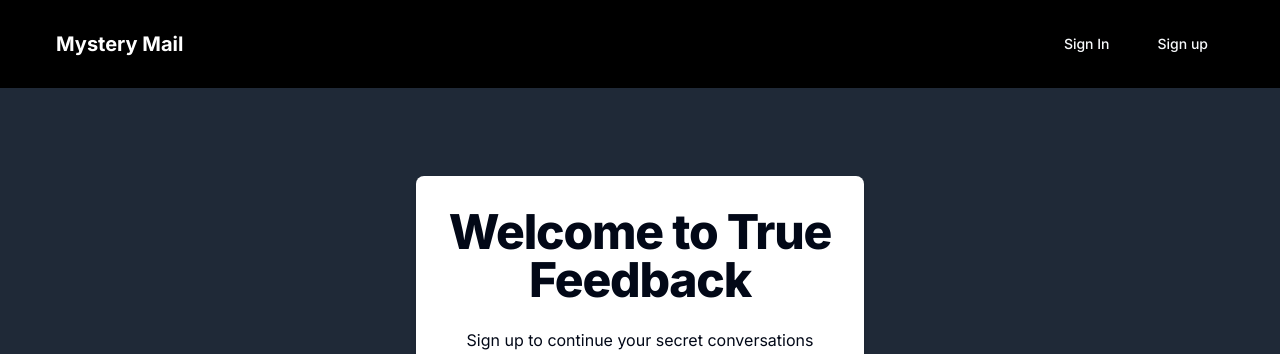
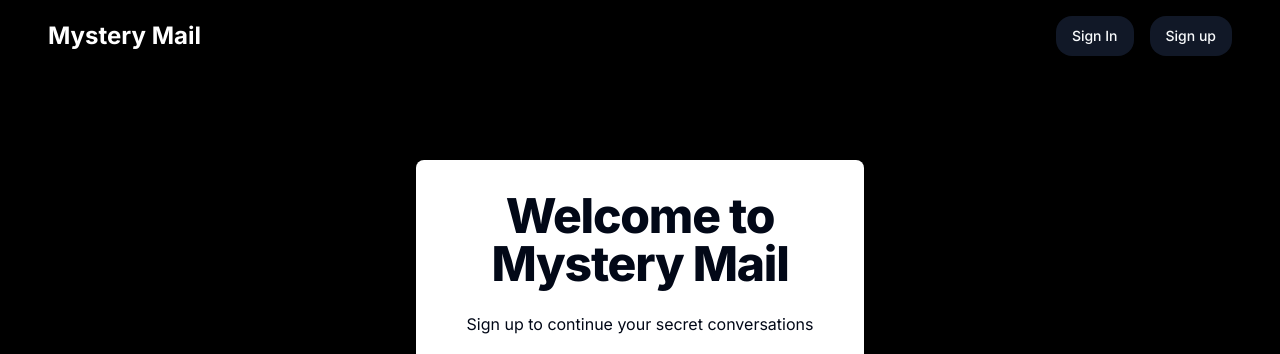
Before and after one commit to PrinceSoni4090/mystrymessage, a Next.js app: page /sign-up in a window 1280 px wide. Shown: the top 354 px of the page. Built offline with nearby package versions, Linux system fonts and the light colour scheme; no server answers.

Commit message:
morechanges

```diff
--- a/src/app/(auth)/sign-in/page.tsx
+++ b/src/app/(auth)/sign-in/page.tsx
@@ -167,11 +167,11 @@
   };
 
   return (
-    <div className="flex justify-center items-center min-h-screen bg-gray-800">
+    <div className="flex justify-center items-center min-h-screen bg-black">
       <div className="w-full max-w-md p-8 space-y-8 bg-white rounded-lg shadow-md">
         <div className="text-center">
           <h1 className="text-4xl font-extrabold tracking-tight lg:text-5xl mb-6">
-            Welcome Back to True Feedback
+            Welcome Back to Mystery Mail
           </h1>
           <p className="mb-4">Sign in to continue your secret conversations</p>
         </div>
@@ -199,7 +199,7 @@
                 </FormItem>
               )}
             />
-            <Button className='w-full' type="submit">Sign In</Button>
+            <Button className='w-full bg-black hover:bg-gray-700' type="submit">Sign In</Button>
           </form>
         </Form>
 
--- a/src/app/(auth)/sign-up/page.tsx
+++ b/src/app/(auth)/sign-up/page.tsx
@@ -270,11 +270,11 @@
   };
 
   return (
-    <div className="flex flex-col justify-center items-center min-h-screen bg-gray-800">
+    <div className="flex flex-col justify-center items-center min-h-screen bg-black">
       <div className="w-full max-w-md p-8 space-y-8 bg-white rounded-lg shadow-md">
         <div className="text-center">
           <h1 className="text-4xl font-extrabold tracking-tight lg:text-5xl mb-6">
-            Welcome to True Feedback
+            Welcome to Mystery Mail
           </h1>
           <p className="mb-4">Sign up to continue your secret conversations</p>
         </div>
--- a/src/components/Navbar.tsx
+++ b/src/components/Navbar.tsx
@@ -12,12 +12,12 @@
     const user: User = session?.user as User
 
   return (
-    <nav className="p-10 md:p-6 shadow-md bg-black text-white">
+    <nav className="p-1 md:p-4  shadow-md bg-black text-white">
             <div className="container mx-auto flex flex-col md:flex-row justify-between items-center">
                 <div className="flex items-center mb-4 md:mb-0">
-                    <a href="#" className="text-xl font-bold"> Mystery Mail </a>
+                    <a href="#" className="text-2xl font-bold"> Mystery Mail </a>
                 </div>
-                <div className="flex items-center gap-4">
+                <div className="flex items-center gap-4 ">
                     {
                         session ? (
                             <>
@@ -27,10 +27,10 @@
                         ) : (
                             <>
                                 <Link href='/sign-in'>
-                                    <Button className='w-full  bg-black hover:bg-gray-800 rounded-2xl md:w-auto'>Sign In</Button>
+                                    <Button className='w-full  bg-black md:bg-gray-900 hover:bg-gray-800 rounded-2xl md:w-auto'>Sign In</Button>
                                 </Link>
                                 <Link href='/sign-up'>
-                                    <Button className='w-full bg-black hover:bg-gray-800 rounded-2xl md:w-auto'>Sign up</Button>
+                                    <Button className='w-full bg-black md:bg-gray-900 hover:bg-gray-800 rounded-2xl md:w-auto'>Sign up</Button>
                                 </Link>
                             </>
                         )
```
